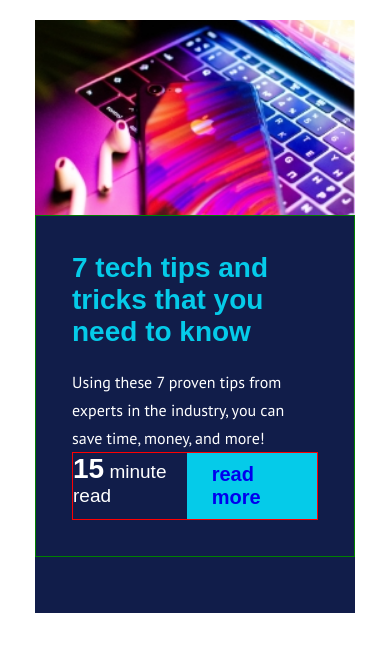
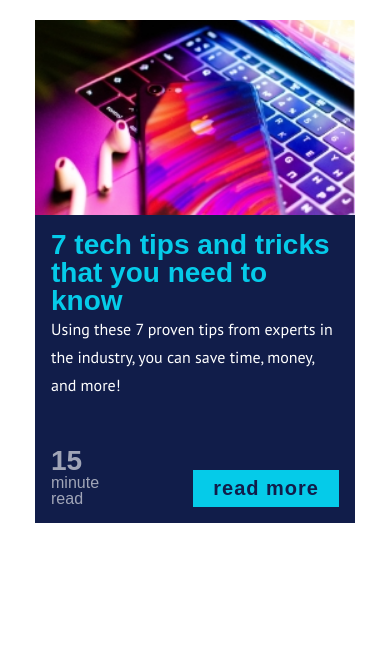
Before and after one commit to atoopdev/article-card, a plain HTML site: page index.html in a window 390 px wide. Drawn offline with Linux system fonts and the light colour scheme; a web font is replaced by a local one.

Commit message:
mobile screen - content bottom css

```diff
--- a/index.html
+++ b/index.html
@@ -15,12 +15,12 @@
 </head>
 <body>
     <div class="container">
-        <img class="hero-img" src="./tech.jpg" alt="half closed laptop with an iphone and earbuds lying across keyboard">
+        <img class="card-img" src="./tech.jpg" alt="half closed laptop with an iphone and earbuds lying across keyboard">
         <div class="content">
             <h2>7 tech tips and tricks that you need to know</h2>
-            <p>Using these 7 proven tips from experts in the industry, you can save time, money, and more!</p>
+            <p class="body-text">Using these 7 proven tips from experts in the industry, you can save time, money, and more!</p>
             <div class="content-bottom">
-            <span class="read-time"><strong class="large bold">15</strong> minute read</span>
+            <p class="read-time"><span class="large bold">15</span> minute<BR>read</p>
             <a href="#" class="card-btn">Read More</a>
             </div>
         </div>
--- a/main.css
+++ b/main.css
@@ -16,16 +16,17 @@ font-family: 'PT Sans', sans-serif; */
   h1,
   h2,
   h3,
+  span,
   p {
     margin: 0;
   }
 
   h2{
       color: #05CBE9;
-      font-family: 'Blinker', sans-serif;
-      font-weight: bold;
+      font-weight: 700;
       font-size: 1.75rem;
-      margin-bottom: 20px;
+      line-height: 1;
+      /* margin-bottom: 20px; */
   }
 
   body{
@@ -39,7 +40,7 @@ font-family: 'PT Sans', sans-serif; */
       padding: 0;
   }
 
-  .hero-img{
+  .card-img{
     width:100%;
     height: 195px;
     /* keeps from being distorted */
@@ -49,20 +50,22 @@ font-family: 'PT Sans', sans-serif; */
   .container{
       margin: 20px auto;
       width: 320px;
-      height: 593px;
+      /* height: 593px; */
       background-color: #111D4A;
       display: flex;
       flex-direction: column;
+
   }
 
   .content{
-      padding: 36px;
+      padding: 1em;
       display: flex;
       flex-direction: column;
-      border: 1px solid green;
+
+
 
   }
-  p{
+  .body-text{
     font-family: 'PT Sans', sans-serif;
     color: #FFFFFF;
     font-size: 1rem;
@@ -71,34 +74,50 @@ font-family: 'PT Sans', sans-serif; */
 
   .content-bottom{
       display: flex;
-      border: 1px solid red;
+      justify-content: space-between;
+      align-items: flex-end;
+      margin-top: 3em;
   }
-  .read-time{
+
+  .read-time,
+  .card-btn,
+  h2{
     font-family: 'Blinker', sans-serif;
+  }
+
+.read-time{
     color: #FFFFFF;
     font-weight: 400;
-    font-size: 1.1875rem;
-    /* flex: 0 2 auto; */
+    font-size: 16px;
+    margin:0;
+    /* let background color come through */
+    opacity: 0.6;
+    line-height: 1;
   }
 
-  .large{
-    font-size:1.75rem;
-  }
-
-  .bold{
-      font-weight: 600;
+  .read-time span{
+      display: block;
+      font-size:1.75rem;
+      font-weight: 700;
   }
 
   .card-btn{
       background-color: #05CBE9;
-      font-family: 'Blinker', sans-serif;
+      color:#111D4A;
       font-size:1.25rem;
-      font-weight:600;
+      font-weight:700;
       text-transform: lowercase;
       text-decoration: none;
-      padding: .5em 1.25em;
-      border:none;
-      /* flex: 0 1 auto;  */
+      text-align: center;
+      letter-spacing: 1px;
+      padding: .35em 1em;
+  }
+
+  .card-btn:hover{
+      color:#05CBE9;
+      border: 1px solid #05CBE9;
+      background-color:#111D4A;
+      cursor: pointer;
   }
 
   @media(min-width:500px){
```
